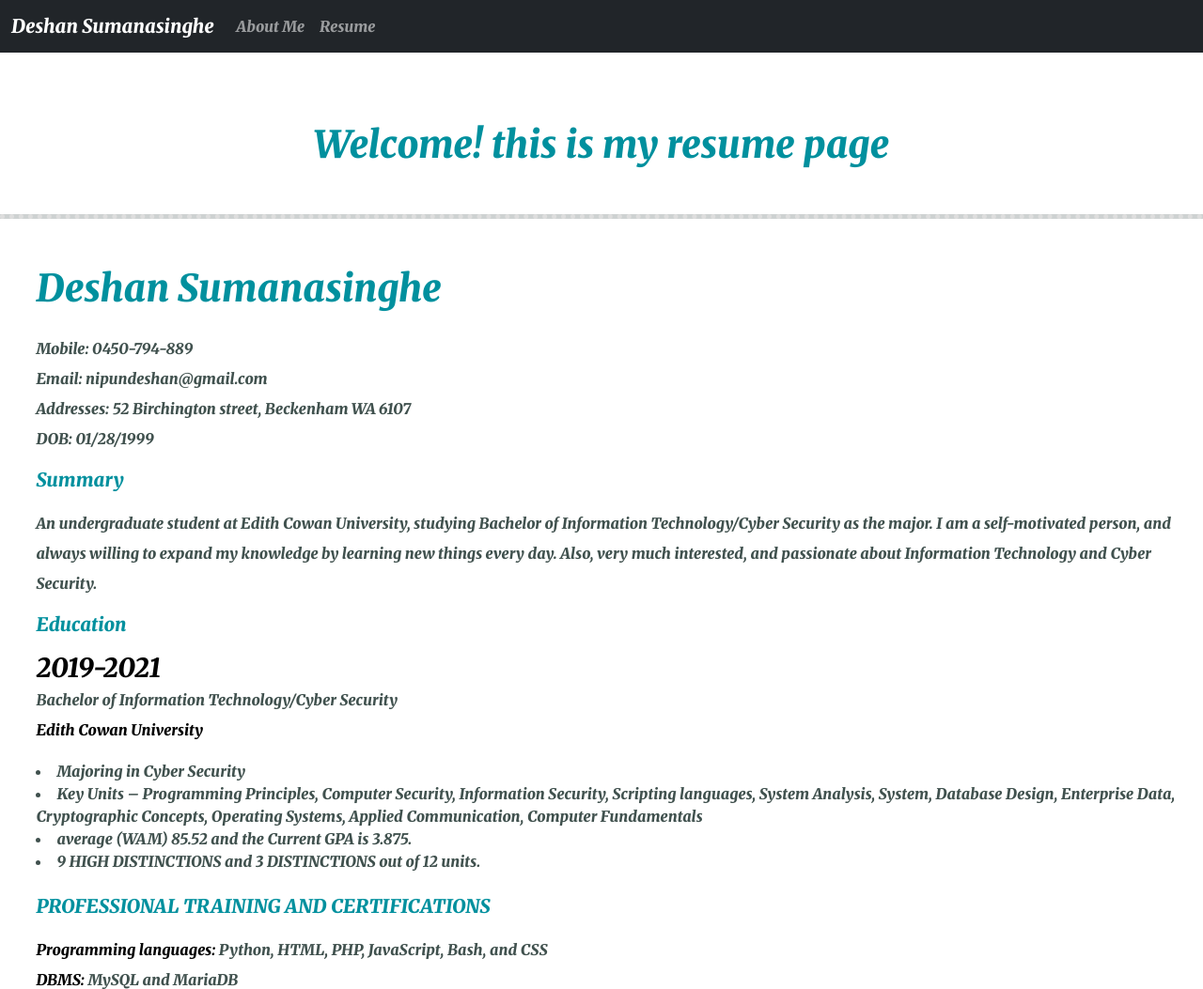
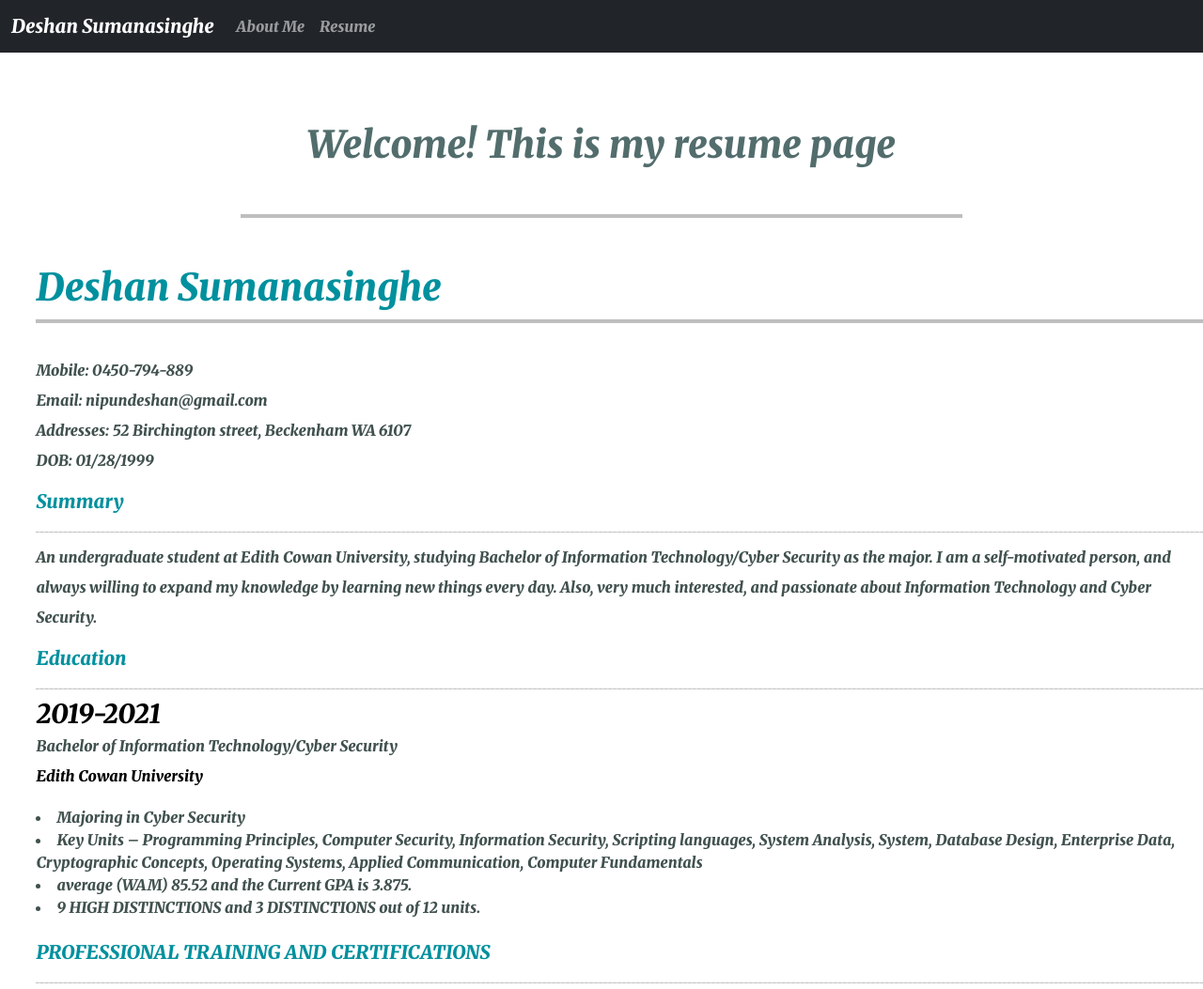
Before and after one commit to Nipuns1999/Web-development, a plain HTML site: page resume.html in a window 1280 px wide. Shown: the top 1053 px of the page at 94% size. Drawn offline with nearby package versions, Linux system fonts and the light colour scheme.

Commit message:
Color changes  and Hr tags

```diff
--- a/resume.html
+++ b/resume.html
@@ -34,11 +34,12 @@
       </nav>
     <br>
     <h1 style="font-family: 'Merriweather', serif;
-    font-size: 40px;">Welcome! this is my resume page</h1>
-    <hr>
+    font-size: 40px; color: #536D6D;">Welcome! This is my resume page</h1>
+    <hr style="margin-left: 20%; margin-right: 20%; border: 2px solid black;">
     <div id="resume">
     <h1 style="font-family: 'Merriweather', serif;
     font-size: 40px;"><b><em> Deshan Sumanasinghe</em></b></h1>
+    <hr style=" margin:10px auto; border: 2px solid black;">
     <br>
     <p> Mobile: 0450-794-889 <br>
         Email: nipundeshan@gmail.com <br>
@@ -47,10 +48,12 @@
     </p>
     <h2 style="font-family: 'Merriweather', serif;
     font-size: 20px;">Summary</h2>
+    <hr id="line">
     <p>An undergraduate student at Edith Cowan University, studying Bachelor of Information Technology/Cyber Security as the major. I am a self-motivated person, and always willing to expand my knowledge by learning new things every day. Also, very much interested, and passionate about Information Technology and Cyber Security.
     </p>
     <h2 style="font-family: 'Merriweather', serif;
     font-size: 20px;">Education</h2>
+    <hr id="line">
     <h3 style="color: black; margin-bottom: 0%;">2019-2021</h3>
     <P style="margin-bottom: 0%;">Bachelor of Information Technology/Cyber Security</P>
     <P style="color: black;"><em>Edith Cowan University</em></P>
@@ -62,10 +65,12 @@
     <br>
     <h2 style="font-family: 'Merriweather', serif;
     font-size: 20px;">PROFESSIONAL TRAINING AND CERTIFICATIONS</h2>
+    <hr id="line">
     <p><b style="color: black;">Programming languages:</b> Python, HTML, PHP, JavaScript, Bash, and CSS <br><b style="color: black;">DBMS:</b> MySQL and MariaDB<br><b style="color: black;">Certifications:</b> Linux Mastery: Master the Linux Command Line (Udemy) and Splunk 7.x Fundamentals Part 01</p>
     <br>
     <h2 style="font-family: 'Merriweather', serif;
     font-size: 20px;">PROFESSIONAL ATTRIBUTES</h2>
+    <hr id="line">
     <p style="color: black;">UNI Projects </p>
     <li>Implemented a Virtual Private network server (VPN) using Linux (Ubuntu) and assigned client access to the VPN server.</li>
     <li>Implemented a Web application/Database management system using HTML, CSS, PHP, and JavaScript and used MariaDB to store the relevant data.</li>
@@ -76,6 +81,7 @@
     <br>
     <h2 style="font-family: 'Merriweather', serif;
     font-size: 20px;">SOFT SKILLS</h2>
+    <hr id="line">
     <li><b style="color: black;">Leadership:</b> Have experience in leading the college Cricket team for more than two years; Ability to manage each team member according to their strengths and weaknesses. </li>
     <li><b style="color: black;">Communication:</b> Able to interact and effectively communicate with people from different diverse backgrounds. </li>
     <li><b style="color: black;">Time management:</b> Highly capable of getting work done before deadlines and without being overlooked. </li>
@@ -83,6 +89,7 @@
     <br>
     <h2 style="font-family: 'Merriweather', serif;
     font-size: 20px;">SPORTS ACHIEVEMENTS</h2>
+    <hr id="line">
     <li>Represented Subiaco Marist Cricket Club for 2019/2020 cricket season and 2020/2021 (ongoing) cricket season as a professional contracted cricketer. </li>
     <li>Represented Taylors lakes Cricket Club in Melbourne for the 2018/2019 cricket season as a professional contracted cricketer.</li>
     <li>Represented Sri Lankan Under 19 National Cricket team and toured Australia in 2017. </li>
@@ -90,6 +97,7 @@
     <br>
     <h2 style="font-family: 'Merriweather', serif;
     font-size: 20px;">PROFESSIONAL ASSOCIATIONS</h2>
+    <hr id="line">
     <p>Australian Computer Society (ACS)<br><em style="color: black;">Member</em></p>
   </div>
   <div class="bottom-container">
--- a/styles.css
+++ b/styles.css
@@ -37,7 +37,7 @@ hr {
   background-color:  #1dd3bd;
   padding-top: 100px;
   position: relative;
-  background-image: url("https://images.pexels.com/photos/248515/pexels-photo-248515.png?cs=srgb&dl=pexels-pixabay-248515.jpg&fm=jpg");
+  background-image: url(https://images.pexels.com/photos/248515/pexels-photo-248515.png?cs=srgb&dl=pexels-pixabay-248515.jpg&fm=jpg);
   padding-bottom: 10%;
   margin-top: 1px;
 
@@ -158,3 +158,11 @@ hr {
   padding-left: 3%;
 
 }
+
+#line {
+
+  border-style: dashed;
+  border-color: black;
+  border-width: 1px 0 0 0;
+  margin: 10px auto;
+}
```
Also changed, not shown: about.html (+1 -1 lines).
